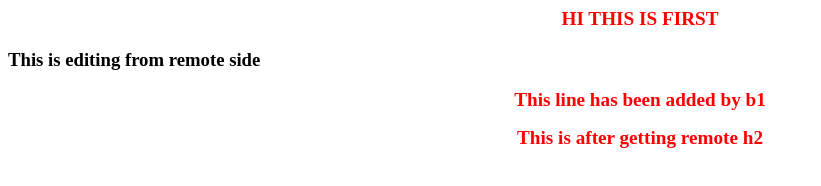
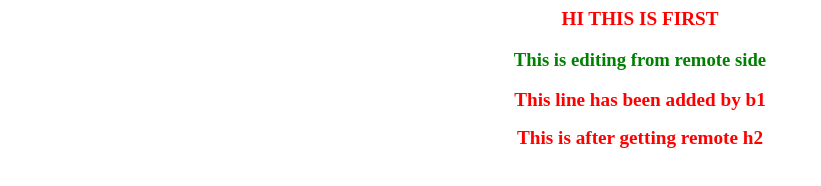
Before and after one commit to abhishekadityaroy102/gitrevise, a plain HTML site: page frontend/index.html in a window 1280 px wide. Shown: the whole page, without its empty margins (0-821 px from the left). Drawn offline with Linux system fonts and the light colour scheme.

Commit message:
h3 styling has been added through b4

```diff
--- a/frontend/index.html
+++ b/frontend/index.html
@@ -7,6 +7,10 @@
         h2{
             color:red;
             font-size: larger;
+            text-align: center;
+        }
+        h3{
+            color:green;
             text-align: center;
         }
     </style>
```
